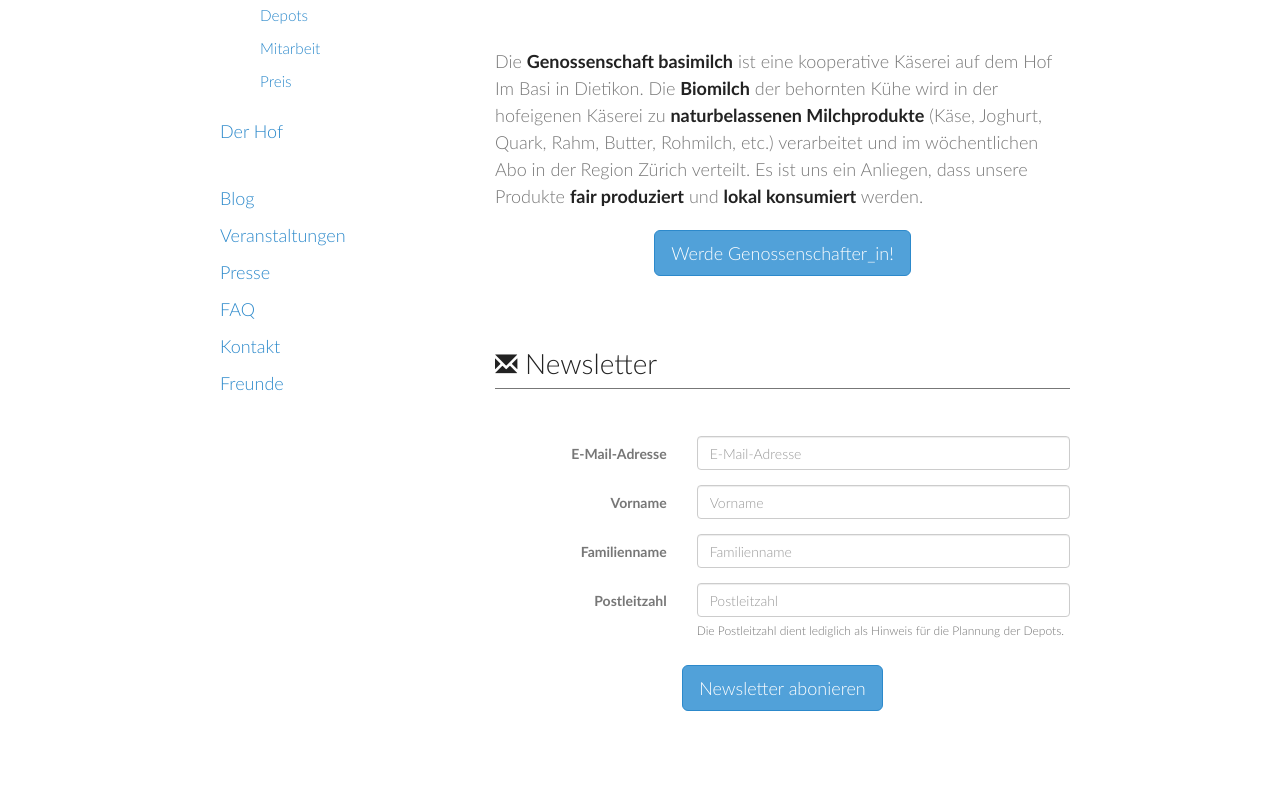
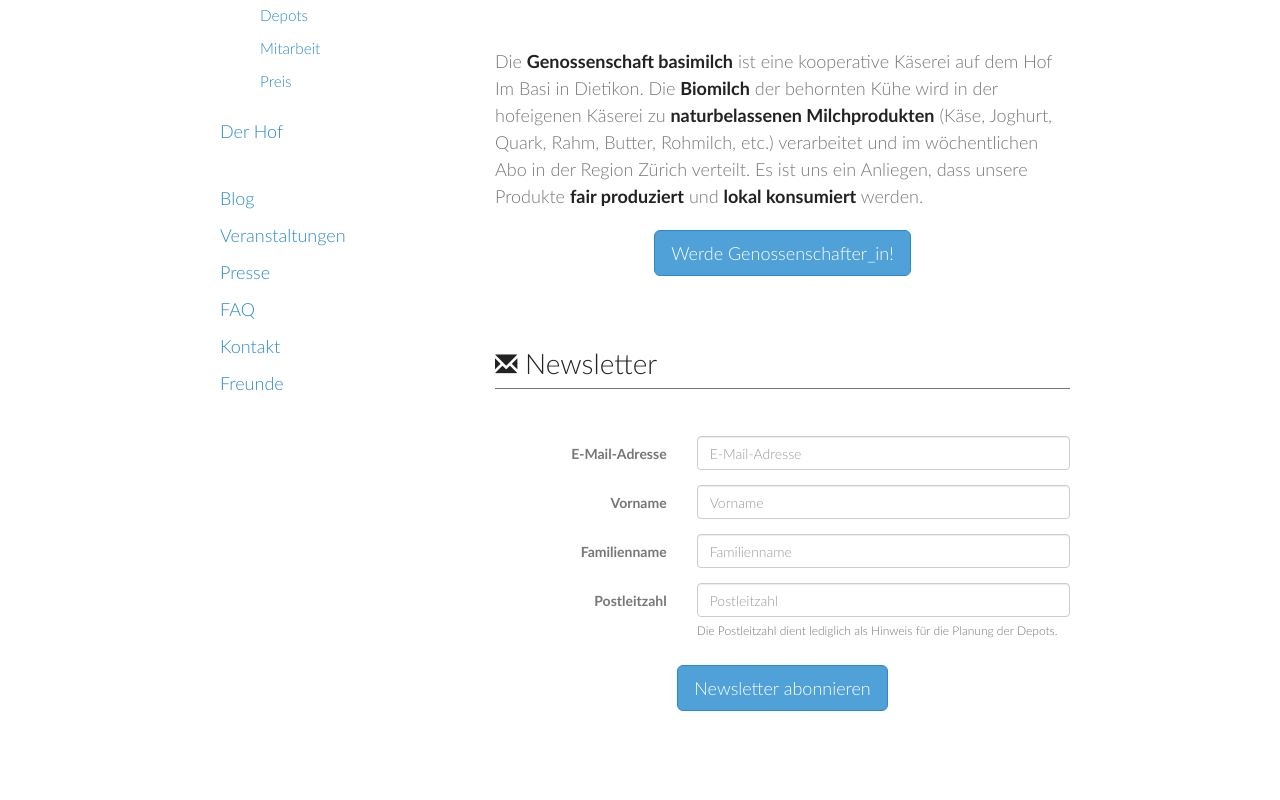
Before and after one commit to vryser/basimilch.github.io, a Jekyll site: the page built from pages/000-home.md, in a window 1280 px wide and 1373 px high. Shown: the part 322-1122 px from the top of the window. Built offline with Jekyll 4.4.1, drawn with Linux system fonts in a browser that asks for light colours.

Commit message:
fix: typos

```diff
--- a/_includes/newsletter_form.html
+++ b/_includes/newsletter_form.html
@@ -34,7 +34,7 @@
         <!-- <input type="number" name="PLZ" class="required form-control" value="" id="mce-PLZ">
         -->
         <span id="helpBlock" class="help-block">
-          Die Postleitzahl dient lediglich als Hinweis für die Plannung der Depots.
+          Die Postleitzahl dient lediglich als Hinweis für die Planung der Depots.
         </span>
       </div>
     </div>
@@ -43,7 +43,7 @@
       <input type="text" name="b_e346ea2606a494dc5e1c225a9_412910e11c" tabindex="-1" value=""></div>
     <div class="form-group">
       <div class="button-container">
-        <button type="submit" class="btn btn-lg btn-info">Newsletter abonieren</button>
+        <button type="submit" class="btn btn-lg btn-info">Newsletter abonnieren</button>
       </div>
     </div>
   </form>
--- a/pages/000-home.md
+++ b/pages/000-home.md
@@ -5,7 +5,7 @@ permalink: /
 
 Die **{{site.info.name}}** ist eine kooperative Käserei auf dem
 Hof Im Basi in Dietikon. Die **Biomilch** der behornten Kühe wird in der
-hofeigenen Käserei zu **naturbelassenen Milchprodukte** (Käse, Joghurt, Quark,
+hofeigenen Käserei zu **naturbelassenen Milchprodukten** (Käse, Joghurt, Quark,
 Rahm, Butter, Rohmilch, etc.) verarbeitet und im wöchentlichen Abo in der Region
 Zürich verteilt. Es ist uns ein Anliegen, dass unsere Produkte **fair produziert**
 und **lokal konsumiert** werden.
```
